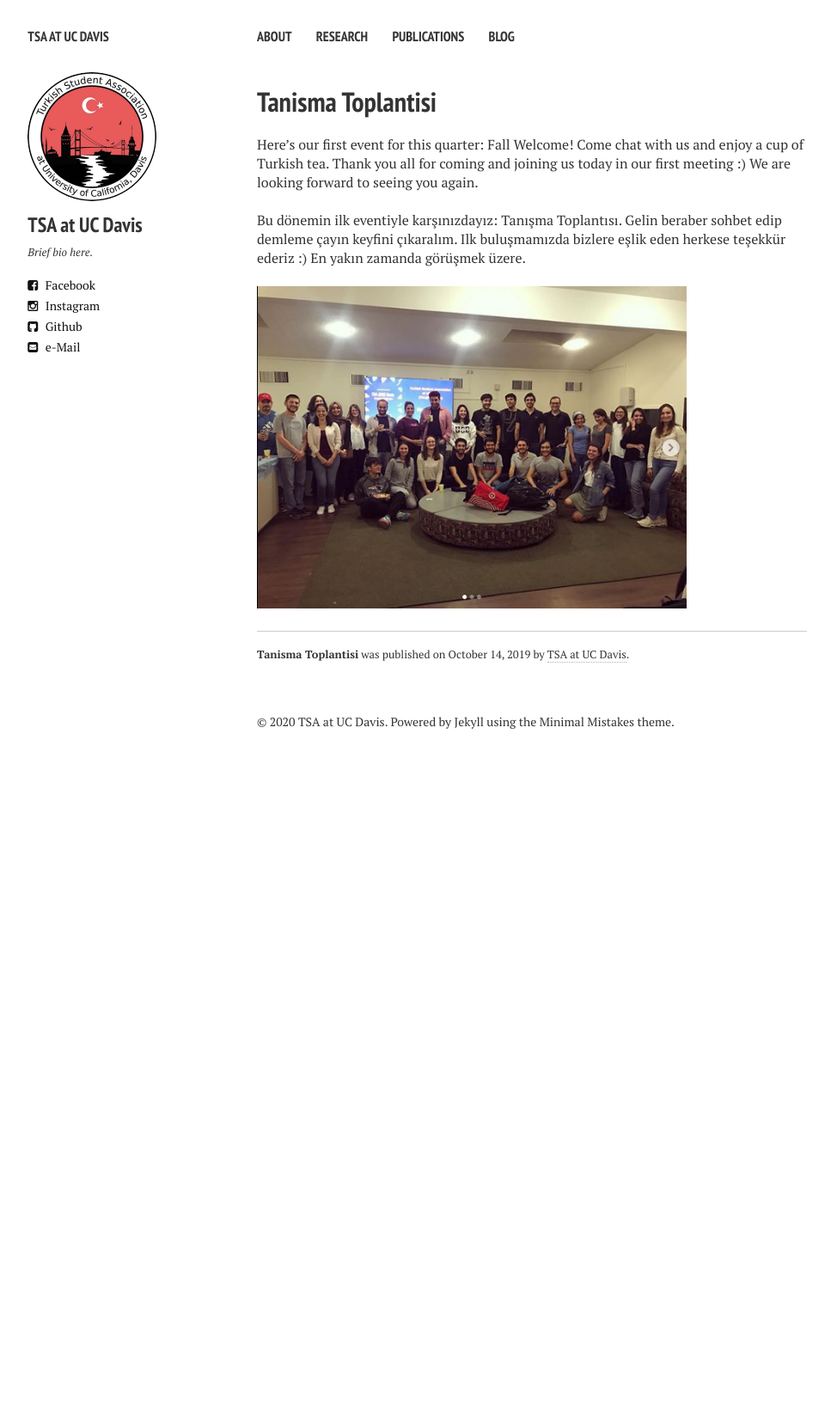
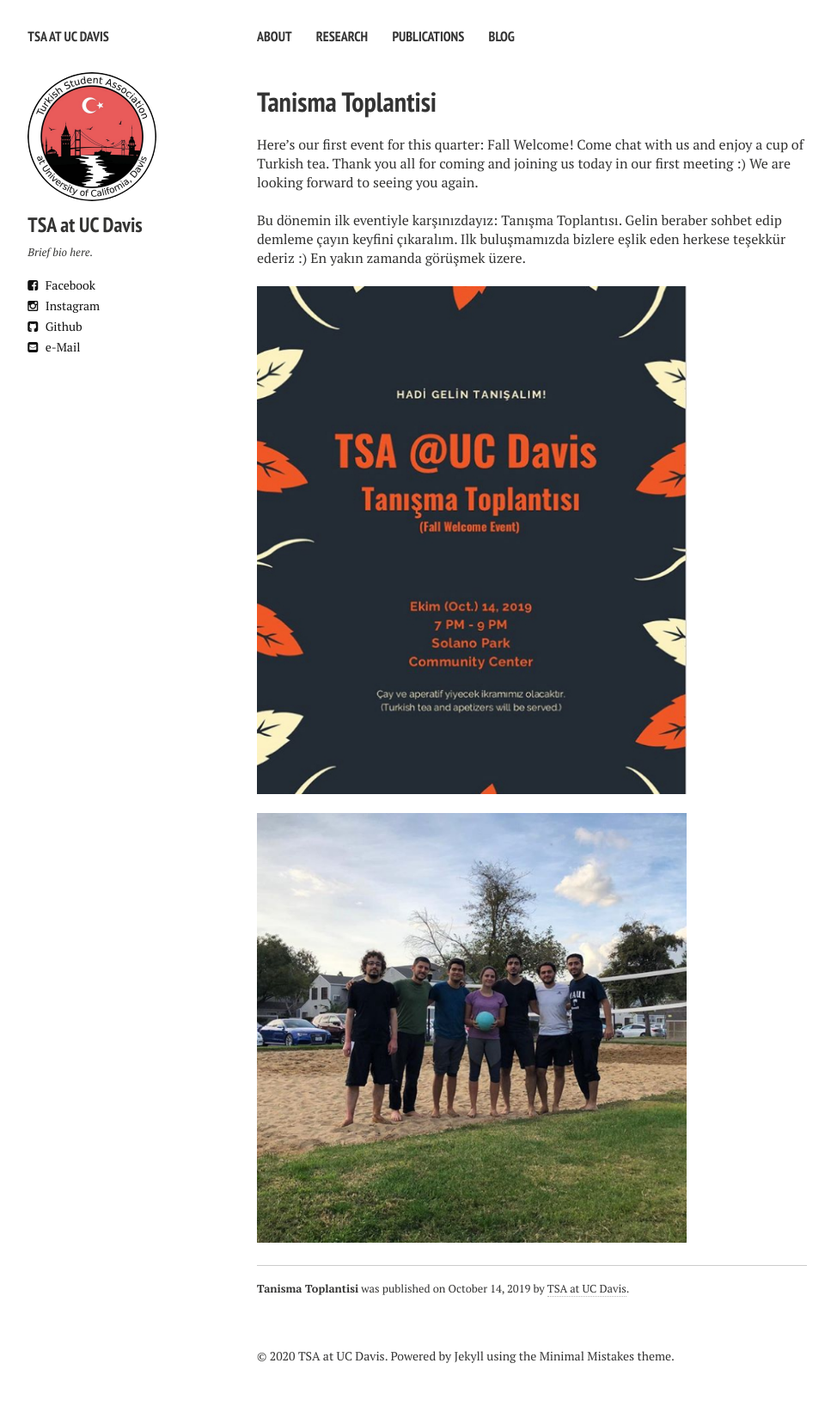
Before and after one commit to tsaatucdavis/tsaatucdavis.github.io, a Jekyll site: the page built from _posts/2019-10-14-tanisma-toplantisi.md, in a window 1280 px wide. Shown: the whole page at 86% size, without its empty margins (21-988 px from the left). Built offline with Jekyll 4.4.1, drawn with Linux system fonts in a browser that asks for light colours; nearby versions of some CDN libraries; before the commit the page ends 900 px from its top, so only the background shows below that.

Commit message:
Update 2019-10-14-tanisma-toplantisi.md

```diff
--- a/_posts/2019-10-14-tanisma-toplantisi.md
+++ b/_posts/2019-10-14-tanisma-toplantisi.md
@@ -10,4 +10,7 @@
 Bu dönemin ilk eventiyle karşınızdayız: Tanışma Toplantısı. Gelin beraber sohbet edip demleme çayın keyfini çıkaralım. Ilk buluşmamızda bizlere eşlik eden herkese teşekkür ederiz :) En yakın zamanda görüşmek üzere.
 
 <br />
-<img align="middle" width="500" src="{{ site.url }}/images/tanisma-toplantisi.png" alt="...">
+<img align="middle" width="500" src="{{ site.url }}/images/flyer_tanisma.jpg" alt="...">
+
+<br />
+<img align="middle" width="500" src="{{ site.url }}/images/voleybol.png" alt="...">
```
